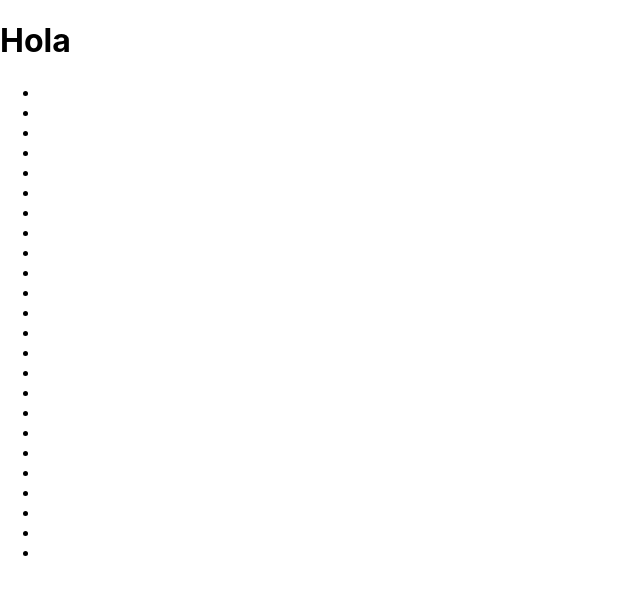
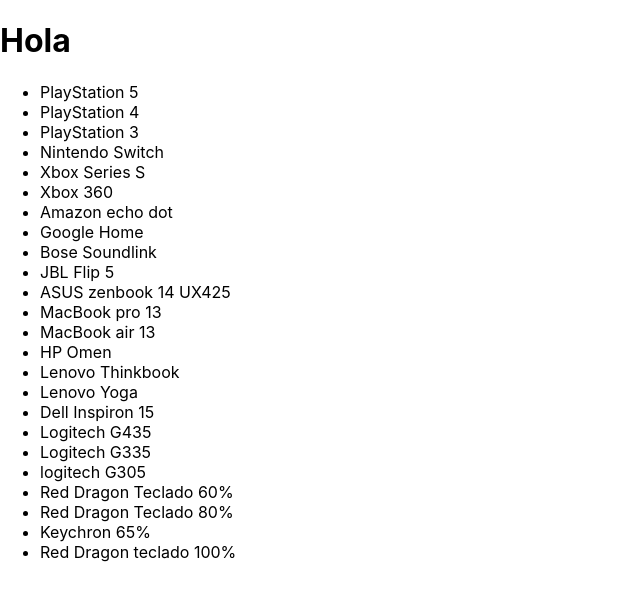
Before and after one commit to lucasperezfernandez/ReactJS-IdeaPerezFernandezLucas, a React (Create React App) app: page / in a window 1280 px wide. Shown: the top 600 px of the page, without its empty margins (0-640 px from the left). Built offline with nearby package versions, Linux system fonts and the light colour scheme; data requests are answered from the project's data file.

Commit message:
solucion al error que no dejaba ver los titulos

```diff
--- a/src/App.js
+++ b/src/App.js
@@ -35,7 +35,7 @@
         <h1>Hola</h1>
         <ul>
           {poke.map((items) => {
-            return <li key={items.id}>{items.name}</li>;
+            return <li key={items.id}>{items.title}</li>;
           })}
         </ul>
       </div>
```
